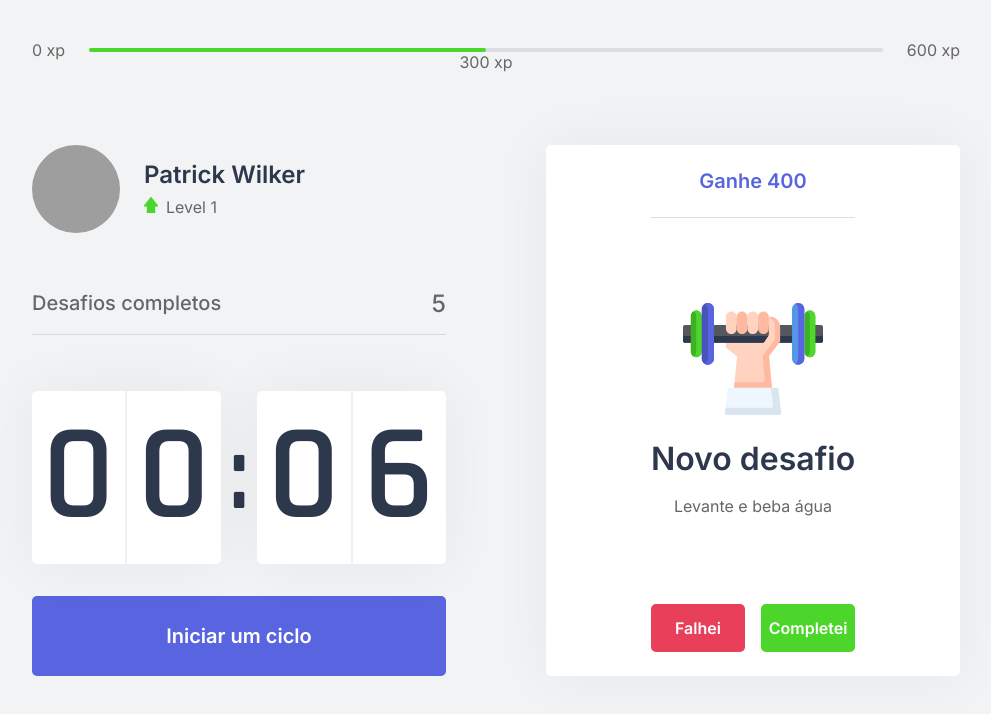
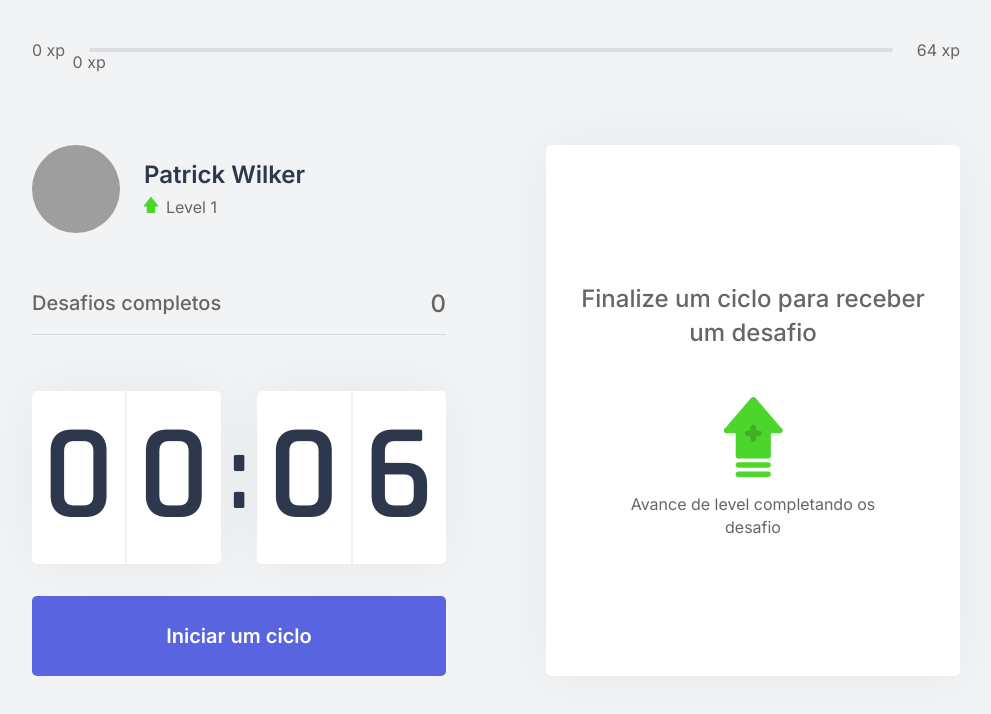
Before and after one commit to Patrick-Wilker/pomodoro, a Next.js app: page / in a window 1280 px wide. Shown: the top 714 px of the page, without its empty margins (144-1135 px from the left). Built offline with nearby package versions, Linux system fonts and the light colour scheme; grey boxes are pictures that could not be loaded.

Commit message:
Apply context to the application

```diff
--- /dev/null
+++ b/challenges.json
@@ -0,0 +1,62 @@
+[
+    {
+      "type": "body",
+      "description": "Estique um de seus braços com a palma da mão virada para frente e puxe os dedos para cima por 10 segundos por mão.",
+      "amount": 80
+    },
+    {
+      "type": "body",
+      "description": "Estique seu braço contra o peito e puxe-o utilizando o outro braço por 10 segundos por braço.",
+      "amount": 60
+    },
+    {
+      "type": "body",
+      "description": "Puxe seu pescoço com a ajuda da mão para a direita e para a esquerda, permanecendo na posição por alguns segundos.",
+      "amount": 70
+    },
+    {
+      "type": "body",
+      "description": "Com as duas mãos na parte de trás da cabeça, leve-a para baixo, alongando a parte de trás da região.",
+      "amount": 60
+    },
+    {
+      "type": "body",
+      "description": "Cruze as pernas e desça com as mãos esticadas em direção ao chão. Repita o movimento com a outra perna na frente.",
+      "amount": 100
+    },
+    {
+      "type": "body",
+      "description": "Sentado, abra as pernas e tente encostar as palmas das mãos no chão, repita 3 vezes por 5 segundos.",
+      "amount": 80
+    },
+    {
+      "type": "body",
+      "description": "Puxe o joelho de encontro ao peito e segure, troque de perna após 10 segundos.",
+      "amount": 50
+    },
+    {
+      "type": "body",
+      "description": "Sentado, cruze uma perna e incline seu tronco à frente, troque de perna após 10 segundos.",
+      "amount": 80
+    },
+    {
+      "type": "eye",
+      "description": "Sentado, feche os olhos e cubra-os com as palmas da mão durante 2 minutos, depois abra normalmente.",
+      "amount": 90
+    },
+    {
+      "type": "eye",
+      "description": "Em algum ambiente aberto, olhe o mais longe que puder em quatro direções por 3s, mexa apenas os olhos. Repita 3 vezes.",
+      "amount": 140
+    },
+    {
+      "type": "eye",
+      "description": "Usando os polegares, massage a área abaixo das sobrancelhas em movimentos circulares por 15 segundos.",
+      "amount": 70
+    },
+    {
+      "type": "body",
+      "description": "Em pé, gire a cintura o máximo que puder para a esquerda, segure por cinco segundos. Repita para a direita.",
+      "amount": 90
+    }
+  ]
--- a/src/components/ChallengeBox.tsx
+++ b/src/components/ChallengeBox.tsx
@@ -1,25 +1,31 @@
+import { useContext } from 'react'
+import { ChallengesContext } from '../contexts/ChallengesContext'
 import styles from '../styles/components/ChallengeBox.module.css'
 
 export function ChallengeBox(){
-    const hasActiveChallenge = true
+    const {activeChallenge, resetChallenge} = useContext(ChallengesContext)
+
     return (
         <div className={styles.challengeBoxContainer}>
             {
-                hasActiveChallenge ? (
+                activeChallenge ? (
                     <div className={styles.challengeActive}>
-                        <header>Ganhe 400</header>
+                        <header>Ganhe {activeChallenge.amount} xp</header>
 
                         <main>
-                            <img src="icons/body.svg" alt="Desafio"/>
+                            <img src={`icons/${activeChallenge.type}.svg`} alt="Desafio"/>
                             <strong>Novo desafio</strong>
-                            <p>Levante e beba água</p>
+                            <p>{activeChallenge.description}</p>
                         </main>
 
                         <footer>
                             <button
                                 type="button"
                                 className={styles.challengeFailedButton}
-                            >Falhei</button>
+                                onClick={resetChallenge}
+                            >
+                                Falhei
+                            </button>
                             <button
                                 type="button"
                                 className={styles.challengeSucceededButton}
--- a/src/components/CompletedChallenges.tsx
+++ b/src/components/CompletedChallenges.tsx
@@ -1,10 +1,14 @@
+import { useContext } from 'react';
+import { ChallengesContext } from '../contexts/ChallengesContext';
 import styles from '../styles/components/CompletedChallenges.module.css';
 
 export function CompletedChallenges(){
+    const { challengesCompleted } = useContext(ChallengesContext)
+
     return (
         <div className={styles.completedChallengesContainer}>
             <span>Desafios completos</span>
-            <span>5</span>
+            <span>{challengesCompleted}</span>
         </div>
     );
 }
--- a/src/components/CountDown.tsx
+++ b/src/components/CountDown.tsx
@@ -1,9 +1,12 @@
-import { useState, useEffect } from 'react'
+import { useState, useEffect, useContext } from 'react'
+import { ChallengesContext } from '../contexts/ChallengesContext';
 import styles from '../styles/components/CountDown.module.css'
 
 let countdownTimeout: NodeJS.Timeout
 
 export function CountDown(){
+    const {startNewChallenge} = useContext(ChallengesContext)
+
     const [time, setTime] = useState(0.1 * 60);
     const [isActive, setIsActive] = useState(false);
     const [hasFinished, setHasFinished] = useState(false)
@@ -32,6 +35,7 @@
         }else if(isActive && time == 0){
             setHasFinished(true)
             setIsActive(false)
+            startNewChallenge()
         }
     }, [isActive, time])
 
--- a/src/components/ExperienceBar.tsx
+++ b/src/components/ExperienceBar.tsx
@@ -1,14 +1,22 @@
+import { useContext } from 'react';
+import { ChallengesContext } from '../contexts/ChallengesContext';
 import styles from '../styles/components/ExperienceBar.module.css';
 
 export function ExperienceBar(){
+    const {currentExperience, experienceToNextLevel} = useContext(ChallengesContext)
+
+    const porcentToNextLevel = Math.round(currentExperience * 100) / experienceToNextLevel
+
     return(
         <header className={styles.experienceBar}>
             <span>0 xp</span>
             <div>
-                <div style={{width: '50%'}}></div>
-                <span className={styles.currentExperience} style={{left: '50%'}}>300 xp</span>
+                <div style={{width: `${porcentToNextLevel}`}}></div>
+                <span className={styles.currentExperience} style={{left: `${porcentToNextLevel}`}}>
+                    {currentExperience} xp
+                </span>
             </div>
-            <span>600 xp</span>
+            <span>{experienceToNextLevel} xp</span>
         </header>
     );
 }
--- /dev/null
+++ b/src/contexts/ChallengesContext.tsx
@@ -0,0 +1,68 @@
+import {createContext, useState, ReactNode} from  'react'
+import challenges from '../../challenges.json'
+
+interface Challenge{
+    type: 'body' | 'eye';
+    description: string;
+    amount: number;
+}
+
+interface ChallengesContextData{
+    level: number;
+    currentExperience: number;
+    challengesCompleted: number;
+    experienceToNextLevel: number;
+    activeChallenge: Challenge;
+    levelUp: () => void;
+    startNewChallenge: () => void;
+    resetChallenge: () => void;
+}
+
+interface ChallengesProviderProps{
+    children: ReactNode;
+}
+
+export const ChallengesContext = createContext({} as ChallengesContextData)
+
+export function ChallengesProvider({children}: ChallengesProviderProps){
+    const [level, setLevel] = useState(1)
+    const [currentExperience, setCurrentExperience] = useState(0)
+    const [challengesCompleted, setChallengesCompleted] = useState(0)
+
+    const [activeChallenge, setActiveChallenge] = useState(null)
+
+    const experienceToNextLevel = Math.pow((level+1)*4, 2)
+
+    function levelUp(){
+      setLevel(level + 1)
+    }
+
+    function startNewChallenge(){
+        const randomChallengeIndex = Math.floor(Math.random() * challenges.length)
+        const challenge = challenges[randomChallengeIndex]
+
+        setActiveChallenge(challenge)
+    }
+
+    function resetChallenge(){
+        setActiveChallenge(null)
+    }
+
+    return (
+        <ChallengesContext.Provider
+            value={{
+                level,
+                currentExperience,
+                challengesCompleted,
+                levelUp,
+                startNewChallenge,
+                activeChallenge,
+                resetChallenge,
+                experienceToNextLevel
+            }}
+        >
+            {children}
+        </ChallengesContext.Provider>
+    )
+
+}
--- a/src/pages/_app.tsx
+++ b/src/pages/_app.tsx
@@ -1,7 +1,14 @@
 import '../styles/global.css'
 
+import {ChallengesProvider} from '../contexts/ChallengesContext'
+
 function MyApp({ Component, pageProps }) {
-  return <Component {...pageProps} />
+
+  return (
+    <ChallengesProvider>
+      <Component {...pageProps} />
+    </ChallengesProvider>
+  )
 }
 
 export default MyApp
```
